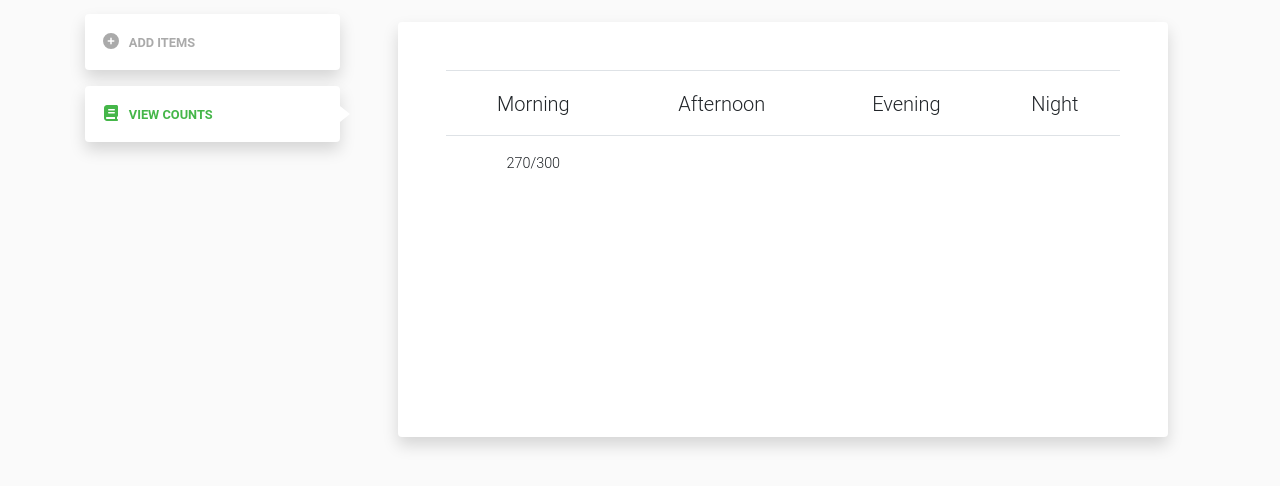
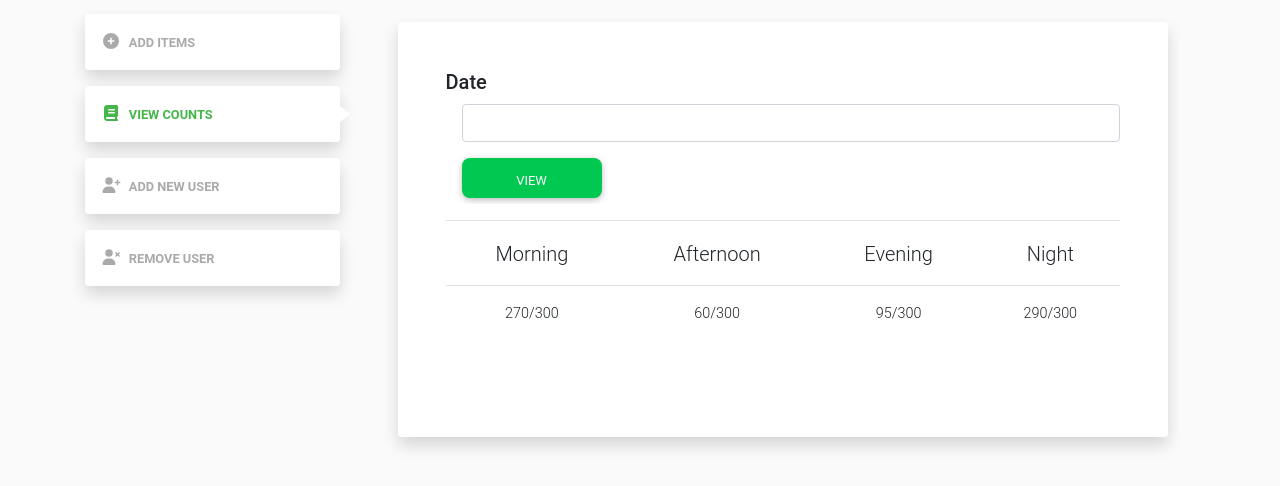
Before and after one commit to sachinabs/AdanaHouse, a plain HTML site: page frontEnd/index.html in a window 1280 px wide. Both pictures are taken after a click on the tab "VIEW COUNTS". Shown: the part 138-624 px from the top of the page. Drawn offline with Linux system fonts and the light colour scheme; a web font is replaced by a local one.

Commit message:
Field added

```diff
--- a/frontEnd/css/style.css
+++ b/frontEnd/css/style.css
@@ -31,7 +31,7 @@
 .tab-pane {
     width: 770px;
     height: 300px;
-    text-align: center;
+    /* text-align: center; */
 }
 
 
@@ -49,6 +49,8 @@
         transform: translateY(-50%);
         opacity: 0;
     }
+
+
 
 }
 
@@ -69,6 +71,13 @@
     opacity: 1;
 }
 
+#addUser,
+#removeUser,
+#view {
+    width: 140px;
+    height: 40px;
+}
+
 
 
 
--- a/frontEnd/index.html
+++ b/frontEnd/index.html
@@ -15,7 +15,7 @@
 
 <body>
 
-  <div class="container  ">
+  <div class="container">
     <br><br><br>
     <h1 class="text-dark">Adana House</h1>
 
@@ -35,6 +35,15 @@
             role="tab" aria-controls="v-pills-profile" aria-selected="false">
             <i class="fas fa-book"></i>&nbsp;
             <span class="font-weight-bold small text-uppercase">View Counts</span></a>
+          <a class="nav-link mb-3 p-3 shadow" id="v-pills-messages-tab" data-toggle="pill" href="#v-pills-messages"
+            role="tab" aria-controls="v-pills-messages" aria-selected="false">
+            <i class="fas fa-user-plus"></i>&nbsp;
+            <span class="font-weight-bold small text-uppercase">Add new user</span></a>
+          <a class="nav-link mb-3 p-3 shadow" id="v-pills-settings-tab" data-toggle="pill" href="#v-pills-settings"
+            role="tab" aria-controls="v-pills-settings" aria-selected="false">
+            <i class="fas fa-user-times"></i>&nbsp;
+            <span class="font-weight-bold small text-uppercase">Remove user</span></a>
+
 
 
         </div>
@@ -88,6 +97,14 @@
           <div class="tab-pane fade shadow rounded bg-white p-5" id="v-pills-profile" role="tabpanel"
             aria-labelledby="v-pills-profile-tab">
             <div class="viewCounts">
+              <div class="form-group form-inline">
+                <label class="h5">Date</label>&nbsp;
+                <input type="date" class="form-control ml-3" name="date">
+                <input type="submit" value="view" class="btn btn-success mt-3 ml-3" id="view">
+
+              </div>
+
+
               <table class="table">
                 <tr>
                   <th scope="col" class="lead">Morning</th>
@@ -97,14 +114,37 @@
                 </tr>
                 <tr>
                   <td scope="row" id="morning">270/300</td>
-                  <td scope="row" id="afternoon" 60/300 </td> <td scope="row" id="evening" 95/300 </td> <td scope="row"
-                    id="night" 290/300 </td> </tr> </table> </div> </div> </div> </div> </div> </div> <script
-                    src="./bootstrap/js/jquery.js">
-                    </script>
-                    <script src="./bootstrap/js/popper.js"></script>
-                    <script src="./bootstrap/fonts/js/all.min.js"></script>
-                    <script src="./bootstrap/js/bootstrap.js"></script>
-                    <script src="./bootstrap/js/mdb.js"></script>
+                  <td scope="row" id="afternoon"> 60/300 </td>
+                  <td scope="row" id="evening"> 95/300 </td>
+                  <td scope="row" id="night"> 290/300 </td>
+                </tr>
+              </table>
+            </div>
+          </div>
+          <div class="tab-pane fade shadow rounded bg-white p-5" id="v-pills-messages" role="tabpanel"
+            aria-labelledby="v-pills-messages-tab">
+            <h4 class="lead mb-4">Add new user</h4>
+            <input type="text" class="form-control" placeholder="Add new user">
+            <input type="submit" value="Add User" class="btn btn-success mt-3" id="addUser">
+
+          </div>
+
+          <div class="tab-pane fade shadow rounded bg-white p-5" id="v-pills-settings" role="tabpanel"
+            aria-labelledby="v-pills-settings-tab">
+            <h4 class="lead mb-4">Remove user</h4>
+            <input type="text" placeholder="Remove user" class="form-control">
+            <input type="submit" value="Remove" class="btn btn-danger mt-3" id="removeUser">
+          </div>
+        </div>
+      </div>
+    </div>
+  </div>
+  <script src="./bootstrap/js/jquery.js">
+  </script>
+  <script src="./bootstrap/js/popper.js"></script>
+  <script src="./bootstrap/fonts/js/all.min.js"></script>
+  <script src="./bootstrap/js/bootstrap.js"></script>
+  <script src="./bootstrap/js/mdb.js"></script>
 </body>
 
 </html>
```
